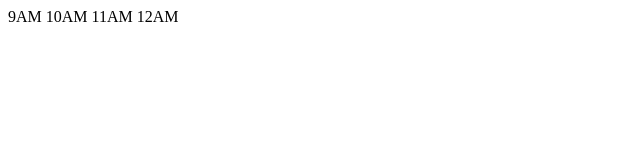
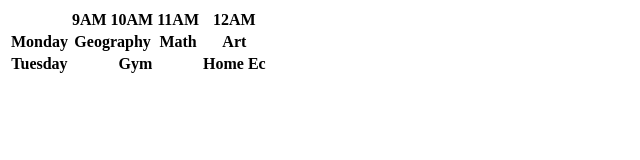
Before and after one commit to Muhammed-Moinuddin/HTML, a plain HTML site: page spanning-columns.html in a window 1280 px wide. Shown: the whole page, without its empty margins (0-640 px from the left). Drawn offline with Linux system fonts and the light colour scheme.

Commit message:
updated index and a proper spanning column
just maked hompage better as well spannning a better example

```diff
--- a/spanning-columns.html
+++ b/spanning-columns.html
@@ -5,11 +5,24 @@
 </head>
 <body>
    <tr>
-       <th scope="col"></th>
-       <th scope="col">9AM</th>
-       <th scope="col">10AM</th>
-       <th scope="col">11AM</th>
-       <th scope="col">12AM</th>
-   </tr>
+    <table>
+        <tr>
+            <th></th>
+            <th>9AM</th>
+            <th>10AM</th>
+            <th>11AM</th>
+            <th>12AM</th>
+        </tr>
+            <th>Monday</th>
+            <th colspan="2">Geography</th>
+            <th>Math</th>
+            <th>Art</th>
+        </tr>
+        <tr>
+            <th>Tuesday</th>
+            <th colspan="3">Gym</th>
+            <th>Home Ec</th>
+        </tr>
+    </table>
 </body>
 </html>
```
Also changed, not shown: index.html (+7 -1 lines).
